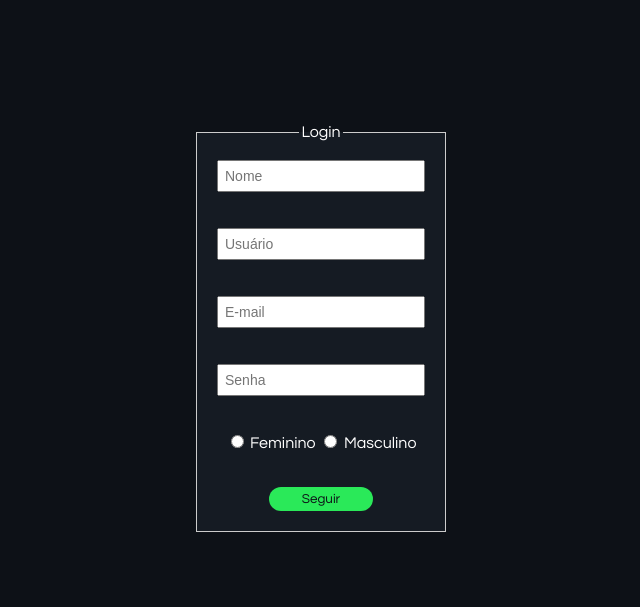
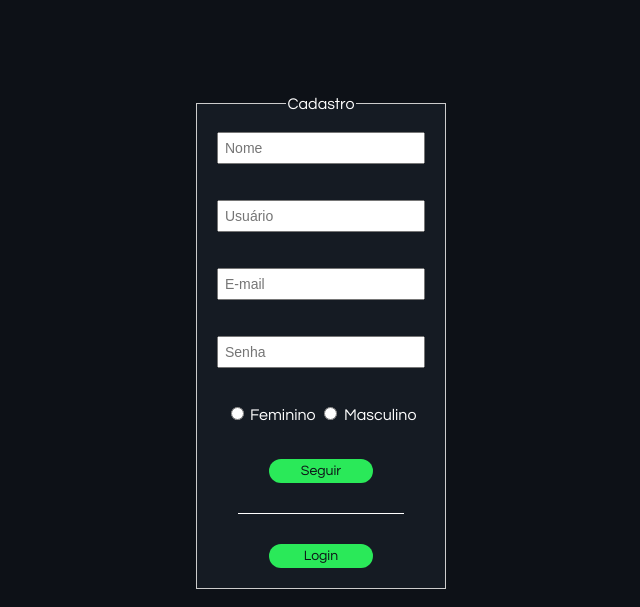
Before and after one commit to LuuGab/HTML-Repository, a plain HTML site: page P7/index.html in a window 1280 px wide. Shown: the part 57-664 px from the top of the page, without its empty margins (319-959 px from the left). Drawn offline with Linux system fonts and the light colour scheme.

Commit message:
Quinto Commit

```diff
--- a/P7/index.html
+++ b/P7/index.html
@@ -13,9 +13,9 @@
     <main>
         <section>
             <fieldset>
-                <legend align="center">Login</legend>
+                <legend align="center">Cadastro</legend>
                 <input type="text" id="idnome" name="nome" placeholder="Nome"><br>
-                <input type="text" id="idnome" name="usuario" placeholder="Usuário"><br>
+                <input type="text" id="idusuario" name="usuario" placeholder="Usuário"><br>
                 <input type="email" id="idemail" name="email" placeholder="E-mail"><br>
                 <input type="password" id="idsenha" name="senha" placeholder="Senha"><br>
 
@@ -27,6 +27,8 @@
                 </div>
                 <br>
                 <button onclick="alert('Cadastrou no Site Cabuloso')">Seguir</button>
+                <hr class="hr-separador">
+                <a href="login.html" class="btn">Login</a>
             </fieldset>
         </section>
     </main>
--- a/P7/style.css
+++ b/P7/style.css
@@ -51,4 +51,28 @@ button {
     color: #0D1117;
     border: none;
     border-radius: 20px;
+    font-size: 14px;
 }
+
+.btn {
+    font-family: "Century Gothic";
+    width: 45%;
+    padding: 5px;
+    background-color: #2ae959;
+    color: #0D1117;
+    border: none;
+    border-radius: 20px;
+    display: inline-block;
+    text-decoration: none;
+    cursor: pointer;
+    text-align: center;
+    font-size: 14px;
+}
+
+.hr-separador {
+  width: 80%;
+  height: 1px;
+  background-color: white;
+  border: none;
+  margin: 20px auto;
+}
```
Also changed, not shown: P7/login.html (added, +28 -0 lines).
